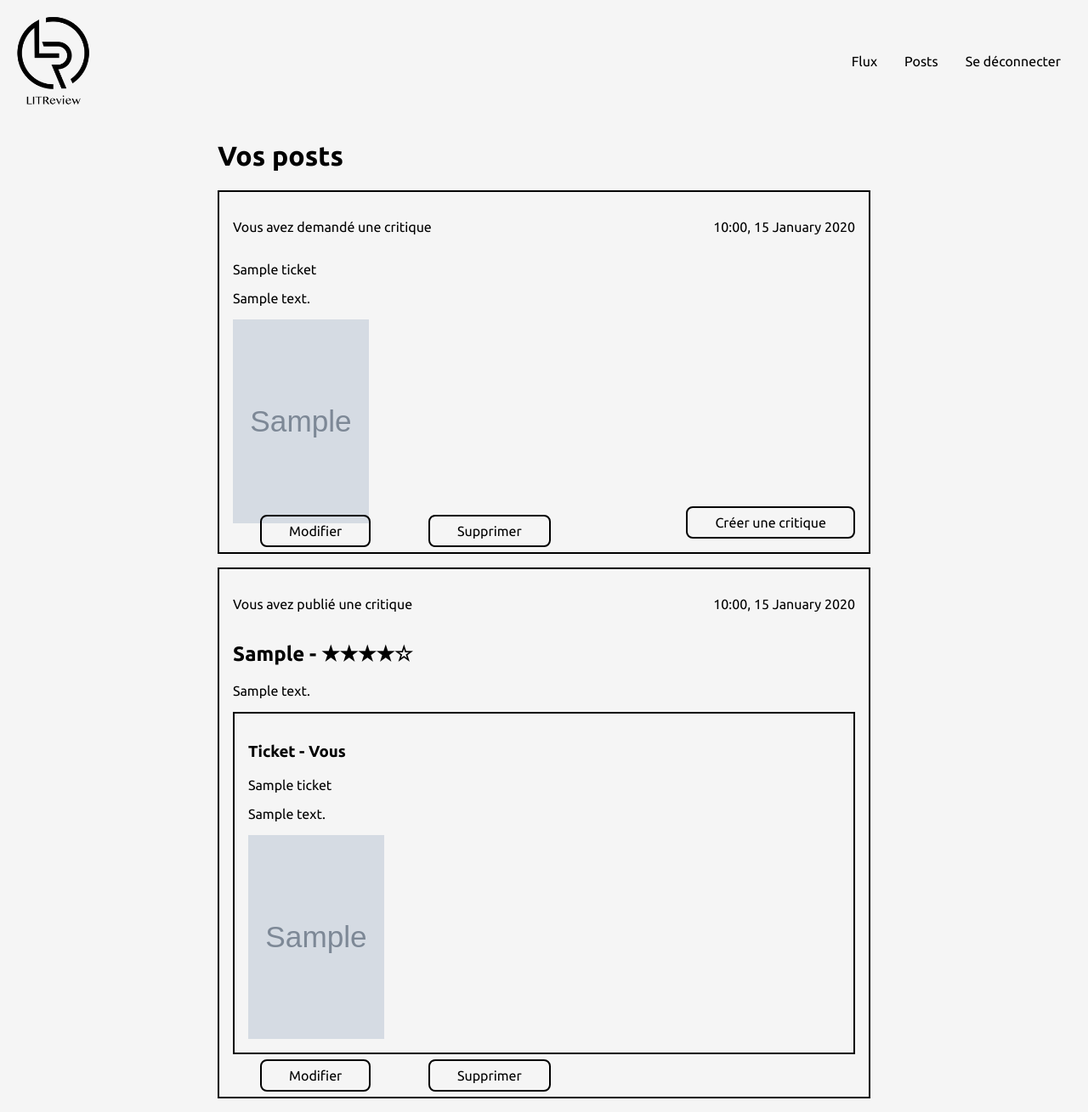
After one commit to SpiritF0rest/OC_Python_P9_LitReview, a Django app: page /posts/ in a window 1280 px wide. The commit adds this page. Shown: the whole page at 85% size. Run offline with Django 4.2, Linux system fonts and the light colour scheme; a user stored in the database is signed in; tables that the repository leaves empty hold one stand-in row (values such as "Sample post"); grey boxes marked "Sample" are stand-in pictures.

Commit message:
feat: add update and delete for ticket and review

```diff
--- a/litreview/templates/index.html
+++ b/litreview/templates/index.html
@@ -8,14 +8,14 @@
 </head>
 <body>
     <header>
-        <div class="logo_bloc">
+        <div class="logo_block">
             <img src="{% static 'images/logo.png' %}" alt="logo de LITReview"/>
         </div>
         <nav>
             <ul>
                 {% if user.is_authenticated %}
                 <li><a href="{% url 'home' %}" class="nav_link">Flux</a></li>
-                <li><a href="{% url 'ticket-create' %}"class="nav_link">Posts</a></li>
+                <li><a href="{% url 'posts' %}"class="nav_link">Posts</a></li>
                 <li><a href="{% url 'logout' %}" class="nav_link">Se déconnecter</a></li>
                 {% endif %}
             </ul>
--- a/litreview/urls.py
+++ b/litreview/urls.py
@@ -11,10 +11,15 @@ urlpatterns = [
     path('login/', authentication.views.LoginView.as_view(), name="login"),
     path('logout/', authentication.views.logout_user, name='logout'),
     path('', reviewapp.views.home, name='home'),
+    path('posts/', reviewapp.views.posts, name='posts'),
     path('tickets/add/', reviewapp.views.TicketCreationView.as_view(), name='ticket-create'),
     path('tickets/<int:ticket_id>/', reviewapp.views.TicketView.as_view(), name='ticket'),
-    path('reviews/add/<int:ticket_id>/', reviewapp.views.ReviewCreationView.as_view(), name='review-create'),
-    path('tickets/reviews/add', reviewapp.views.FullReviewView.as_view(), name='review-ticket-create')
+    path('tickets/<int:ticket_id>/update/', reviewapp.views.update_ticket, name='update-ticket'),
+    path('tickets/<int:ticket_id>/delete/', reviewapp.views.delete_ticket, name='delete-ticket'),
+    path('tickets/<int:ticket_id>/review/add/', reviewapp.views.ReviewCreationView.as_view(), name='review-create'),
+    path('review/<int:review_id>/update/', reviewapp.views.update_review, name='update-review'),
+    path('review/<int:review_id>/delete/', reviewapp.views.delete_review, name='delete-review'),
+    path('tickets/review/add/', reviewapp.views.FullReviewView.as_view(), name='review-ticket-create')
 ]
 
 if settings.DEBUG:
--- a/reviewapp/templates/reviewapp/create_ticket.html
+++ b/reviewapp/templates/reviewapp/create_ticket.html
@@ -1,9 +1,5 @@
 {% extends "index.html" %}
 {% block content %}
     <h2>Créer un ticket</h2>
-    <form method="post" enctype="multipart/form-data">
-        {{ form.as_p }}
-        {% csrf_token %}
-        <button type="submit">Envoyer</button>
-    </form>
+    {% include 'reviewapp/ticket_form_snippet.html' %}
 {% endblock content %}
--- /dev/null
+++ b/reviewapp/templates/reviewapp/posts.html
@@ -0,0 +1,69 @@
+{% extends "index.html" %}
+{% block content %}
+    <h1>Vos posts</h1>
+    {% for post in posts %}
+        <div class="post_block">
+            {% if post.title %}
+                <div class="ticket_header">
+                    <p>Vous avez demandé une critique</p>
+                    <p>{{ post.time_created|date:"H:i, d F Y" }}</p>
+                </div>
+                <p>{{ post.title }}</p>
+                {% if post.description %}
+                    <p>{{ post.description }}</p>
+                {% endif %}
+                {% if post.image %}
+                    <div class="image">
+                        <img src="{{ post.image.url }}" />
+                    </div>
+                {% endif %}
+                <a href="{% url 'review-create' post.id %}" class="button ticket_button">Créer une critique</a>
+                {% if post.user == user %}
+                <div>
+                    <a href="{% url 'update-ticket' post.id %}" class="button">Modifier</a>
+                    <a href="{% url 'delete-ticket' post.id %}" class="button">Supprimer</a>
+                </div>
+                {% endif %}
+            {% else %}
+                <div class="review_header">
+                    <p>Vous avez publié une critique</p>
+                    <p>{{ post.time_created|date:"H:i, d F Y" }}</p>
+                </div>
+                <div>
+                    {% spaceless %}
+                        <h2>{{ post.headline }} -
+                            {% if post.rating > 0 %}<span>&#x2605;</span>{% else %}<span>&#x2606;</span>{% endif %}
+                            {% if post.rating > 1 %}<span>&#x2605;</span>{% else %}<span>&#x2606;</span>{% endif %}
+                            {% if post.rating > 2 %}<span>&#x2605;</span>{% else %}<span>&#x2606;</span>{% endif %}
+                            {% if post.rating > 3 %}<span>&#x2605;</span>{% else %}<span>&#x2606;</span>{% endif %}
+                            {% if post.rating > 4 %}<span>&#x2605;</span>{% else %}<span>&#x2606;</span>{% endif %}
+                        </h2>
+                    {% endspaceless %}
+                </div>
+                <p>{{ post.body }}</p>
+                <div class="ticket_block">
+                    {% if post.ticket.user == user %}
+                        <h3>Ticket - Vous</h3>
+                    {% else %}
+                        <h3>Ticket - {{ post.ticket.user }}</h3>
+                    {% endif %}
+                    <p>{{ post.ticket.title }}</p>
+                    {% if post.ticket.description %}
+                        <p>{{ post.ticket.description }}</p>
+                    {% endif %}
+                    {% if post.ticket.image %}
+                        <div class="image">
+                            <img src="{{ post.ticket.image.url }}" />
+                        </div>
+                    {% endif %}
+                </div>
+                {% if post.user == user %}
+                <div>
+                    <a href="{% url 'update-review' post.id %}" class="button">Modifier</a>
+                    <a href="{% url 'delete-review' post.id %}" class="button">Supprimer</a>
+                </div>
+                {% endif %}
+            {% endif %}
+        </div>
+    {% endfor %}
+{% endblock content %}
--- a/reviewapp/views.py
+++ b/reviewapp/views.py
@@ -1,7 +1,10 @@
+import os
+
 from django.shortcuts import render, redirect
 from django.contrib.auth.decorators import login_required
 from django.views.generic import View
 from . import forms, models
+from itertools import chain
 
 
 @login_required
@@ -9,6 +12,14 @@ def home(request):
     tickets = models.Ticket.objects.all()
     reviews = models.Review.objects.all()
     return render(request, 'reviewapp/home.html', context={"tickets": tickets, "reviews": reviews})
+
+
+@login_required
+def posts(request):
+    tickets = models.Ticket.objects.filter(user=request.user)
+    reviews = models.Review.objects.filter(user=request.user)
+    all_posts = sorted(chain(tickets, reviews), key=lambda instance: instance.time_created, reverse=True)
+    return render(request, 'reviewapp/posts.html', context={"posts": all_posts})
 
 
 class TicketCreationView(View):
@@ -82,3 +93,53 @@ class FullReviewView(View):
             review.save()
             return redirect('home')
         return render(request, self.template_name, context={"ticket_form": ticket_form, "review_form": review_form})
+
+
+@login_required
+def update_ticket(request, ticket_id):
+    ticket = models.Ticket.objects.get(id=ticket_id)
+    old_image = ticket.image
+    if request.method == "POST" and request.user == ticket.user:
+        form = forms.TicketForm(request.POST, request.FILES, instance=ticket)
+        if form.is_valid():
+            if old_image:
+                if 'image' not in form.files or ('image' in form.files and form.files["image"] != old_image):
+                    os.remove(old_image.path)
+            form.save()
+            return redirect('posts')
+    else:
+        form = forms.TicketForm(instance=ticket)
+    return render(request, 'reviewapp/update_post.html', {'form': form, "is_ticket": True})
+
+
+@login_required
+def update_review(request, review_id):
+    review = models.Review.objects.get(id=review_id)
+    if request.method == "POST" and request.user == review.user:
+        form = forms.ReviewForm(request.POST, instance=review)
+        if form.is_valid():
+            form.save()
+            return redirect('posts')
+    else:
+        form = forms.ReviewForm(instance=review)
+    return render(request, 'reviewapp/update_post.html', {'form': form, "is_ticket": False, 'ticket': review.ticket})
+
+
+@login_required
+def delete_ticket(request, ticket_id):
+    ticket = models.Ticket.objects.get(id=ticket_id)
+    if request.method == 'POST' and request.user == ticket.user:
+        if ticket.image:
+            os.remove(ticket.image.path)
+        ticket.delete()
+        return redirect('posts')
+    return render(request, 'reviewapp/delete_post.html', context={"ticket": ticket})
+
+
+@login_required
+def delete_review(request, review_id):
+    review = models.Review.objects.get(id=review_id)
+    if request.method == 'POST' and request.user == review.user:
+        review.delete()
+        return redirect('posts')
+    return render(request, 'reviewapp/delete_post.html', context={"review": review})
--- a/static/styles.css
+++ b/static/styles.css
@@ -35,11 +35,11 @@ header {
     align-items: center;
 }
 
-.logo_bloc {
+.logo_block {
     height: 100%;
 }
 
-.logo_bloc > img {
+.logo_block > img {
     object-fit: contain;
     width: 100%;
     height: 100%;
@@ -50,7 +50,7 @@ nav > ul > li {
     margin: 1rem;
 }
 
-.home_buttons_bloc {
+.home_buttons_block {
     display: flex;
     justify-content: center;
     padding-bottom: 1rem;
@@ -67,13 +67,13 @@ nav > ul > li {
     background-color: #048b9a2e;
 }
 
-.ticket_bloc, .review_bloc {
+.ticket_block, .review_block, .post_block {
     border: 2px solid black;
     padding: 1rem;
     margin-bottom: 1rem;
 }
 
-.ticket_bloc {
+.ticket_block, .post_block {
     position: relative;
 }
 
```
Also changed, not shown: reviewapp/templates/reviewapp/create_review.html (+1 -20 lines), reviewapp/templates/reviewapp/delete_post.html (added, +17 -0 lines), reviewapp/templates/reviewapp/home.html (+4 -4 lines), reviewapp/templates/reviewapp/review_form_snippet.html (added, +30 -0 lines), reviewapp/templates/reviewapp/ticket.html (+6 -3 lines), reviewapp/templates/reviewapp/ticket_form_snippet.html (added, +7 -0 lines), reviewapp/templates/reviewapp/update_post.html (added, +12 -0 lines).
